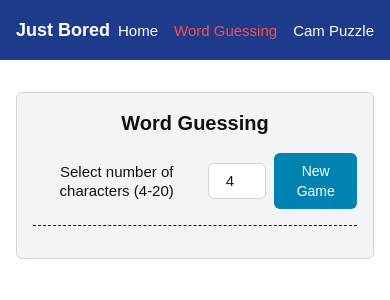
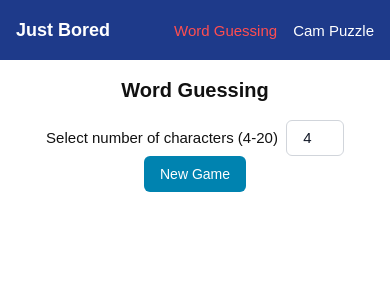
Before and after one commit to j0sephmerheb/bored-games, an Angular app: page /word-guessing in a window 390 px wide. Shown: the top 300 px of the page. Built offline with nearby package versions, Linux system fonts and the light colour scheme.

Commit message:
20240519 - Responsive

```diff
--- a/src/app/app.component.html
+++ b/src/app/app.component.html
@@ -1,5 +1,3 @@
 <app-header />
 
-<div class="p-4">
-  <router-outlet></router-outlet>
-</div>
+<router-outlet></router-outlet>
--- a/src/app/components/header/header.component.html
+++ b/src/app/components/header/header.component.html
@@ -1,8 +1,8 @@
 <header class="bg-blue-900 text-white">
     <nav class="p-4 flex justify-between items-center">
-        <div class="text-lg font-semibold">
+        <a routerLink="/home" class="text-lg font-semibold">
             Just Bored
-        </div>
+        </a>
 
         <ul class="flex space-x-4">
             @for (item of menuItems; track item.label) {
--- a/src/app/components/header/header.component.ts
+++ b/src/app/components/header/header.component.ts
@@ -10,7 +10,6 @@ import { RouterLink, RouterLinkActive } from '@angular/router';
 })
 export class HeaderComponent {
   menuItems = [
-    { path: '/', label: 'Home' },
     { path: '/word-guessing', label: 'Word Guessing' },
     { path: '/cam-puzzle', label: 'Cam Puzzle' },
   ];
--- a/src/app/games/cam-puzzle/cam-puzzle.component.html
+++ b/src/app/games/cam-puzzle/cam-puzzle.component.html
@@ -8,7 +8,7 @@
         <button class="btn" id="uploadPhoto">Upload Photo</button>
     </div>
 
-    <div class="flex justify-center items-center gap-2">
+    <div class="flex justify-center items-center gap-2 mb-4">
         <button class="btn red" id="restart">Restart</button>
         <select class="select" id="puzzleSize">
             <option value="4">4 x 4</option>
@@ -21,5 +21,5 @@
     </div>
 
     <!-- Puzzle Area -->
-    <div #gameArea id="gameArea"></div>
+    <div #gameArea id="gameArea" class="game-area"></div>
 </div>
--- a/src/app/games/cam-puzzle/cam-puzzle.component.scss
+++ b/src/app/games/cam-puzzle/cam-puzzle.component.scss
@@ -1,5 +1,5 @@
 .main {
-  @apply max-w-[1032px] text-center m-4 p-4 mx-auto border border-gray-300 bg-gray-100 rounded-md
+  @apply max-w-[1032px] text-center mx-auto pt-4
 }
 
 h1 {
--- a/src/app/games/word-guessing/word-guessing.component.html
+++ b/src/app/games/word-guessing/word-guessing.component.html
@@ -4,8 +4,9 @@
     <div class="input-holder">
         <label for="charCount">Select number of characters (4-20)</label>
         <input type="number" id="charCount" [(ngModel)]="charCount" min="4" max="20" class="input">
-        <button class="btn blue" (click)="startGame()">New Game</button>
     </div>
+
+    <button class="btn blue m-auto mb-4" (click)="startGame()">New Game</button>
 
     @if(gameStarted){
     <div id="gameContainer">
--- a/src/app/games/word-guessing/word-guessing.component.scss
+++ b/src/app/games/word-guessing/word-guessing.component.scss
@@ -1,6 +1,6 @@
 
 .main {
-    @apply max-w-[1032px] text-center m-4 p-4 mx-auto border border-gray-300 bg-gray-100 rounded-md
+    @apply max-w-[1032px] text-center p-4 mx-auto;
 }
 
 h1 {
@@ -25,9 +25,6 @@ h1 {
     align-items: center;
     justify-content: center;
     gap: 8px;
-    margin-bottom: 16px;
-    padding-bottom: 16px;
-    border-bottom: 1px dashed #111;
 
     .input {
         padding: 0 2px;
--- a/src/styles.scss
+++ b/src/styles.scss
@@ -15,16 +15,18 @@ body {
     background: #fff;
     color: #111;
     height: 100%;
+    overflow-x: hidden;
 }
 *, *::after, *::before {
     box-sizing: border-box;
 }
 
 /* PUZZLE */
-#gameArea {
+.game-area {
     position: relative;
     width: 100%;
     max-width: 1000px;
+    overflow: hidden;
 }
 
 .puzzlePiece {
@@ -33,4 +35,10 @@ body {
     position: absolute;
     cursor: pointer;
 }
+@media screen and (max-width: 768px) {
+    .main canvas {
+        width: 100%;
+        height: auto;
+    }
+}
 /* PUZZLE 8END */
```
